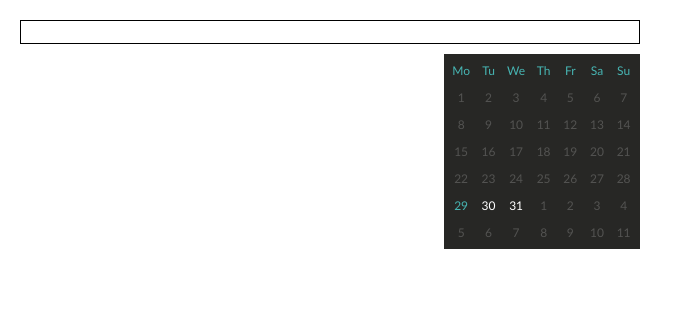
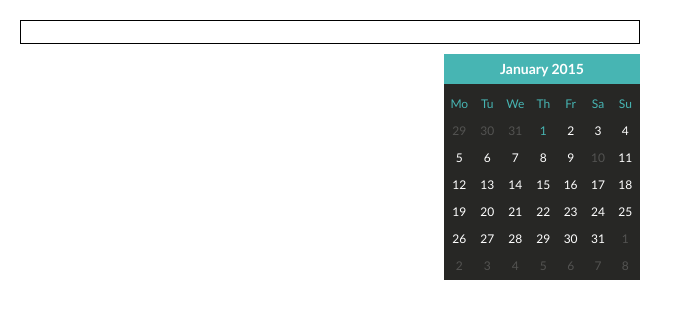
Before and after one commit to WsCandy/Picky, a plain HTML site: page index.html in a window 1280 px wide. Shown: the whole page, without its empty margins (0-683 px from the left). Drawn offline with nearby package versions, Linux system fonts and the light colour scheme.

Commit message:
[JS] - Added in header bar

```diff
--- a/js/src/picky.js
+++ b/js/src/picky.js
@@ -73,12 +73,14 @@
 			disable: [],
 			disableDays: [],
 			labels: ['Mo', 'Tu', 'We', 'Th', 'Fr', 'Sa', 'Su'],
+			monthNames: ['January', 'February', 'March', 'April', 'May', 'June', 'July', 'August', 'September', 'October', 'November', 'December'],
 			advance: 0
 
 		}
 
 		var options = $.extend(defaults, settings),
 			container,
+			header,
 			table,
 			cells,
 			today = new Date(),
@@ -224,6 +226,8 @@
 				cells.addClass('disabled');
 				cells.removeClass('active');
 
+				header.text(options['monthNames'][days[0].getMonth()] + ' ' + days[0].getFullYear());
+
 				for(var i = 0; i < cells.length; i++) {
 
 					var cell = $(cells[i + firstDayOffset]);
@@ -300,6 +304,7 @@
 				self.attr('readonly', true);
 
 				mod['elements'].createContainer();
+				mod['elements'].createHeader();
 				mod['elements'].createTable();
 
 			}
@@ -311,6 +316,18 @@
 					'class' : 'picky__container'
 
 				}).appendTo(self.parent());
+
+			}
+
+			this.createHeader = function() {
+
+				header = $('<p />', {
+
+					'class' : 'picky__header'
+
+				}).prependTo(container);
+
+				header.text(options['monthNames'][today.getMonth()] + ' ' + today.getFullYear());
 
 			}
 
--- a/js/src/picky_init.js
+++ b/js/src/picky_init.js
@@ -6,7 +6,7 @@ $(document).on('ready', function() {
 		disablePast: true,
 		disableDays: [],
 		labels: ['Mo', 'Tu', 'We', 'Th', 'Fr', 'Sa', 'Su'],
-		advance: 0
+		advance: 3
 
 	});
 
--- a/sass/style.scss
+++ b/sass/style.scss
@@ -56,7 +56,18 @@ body {
 		right: 0;
 
 		background: #272725;
-		padding: 2px;
+
+	}
+
+	&__header {
+
+		text-align: center;
+		margin-bottom: 5px;
+		background: #47b5b3;
+		color: white;
+		font-weight: bold;
+		font-size: 14px;
+		line-height: 30px;
 
 	}
 
```
Also changed, not shown: css/style.css.
